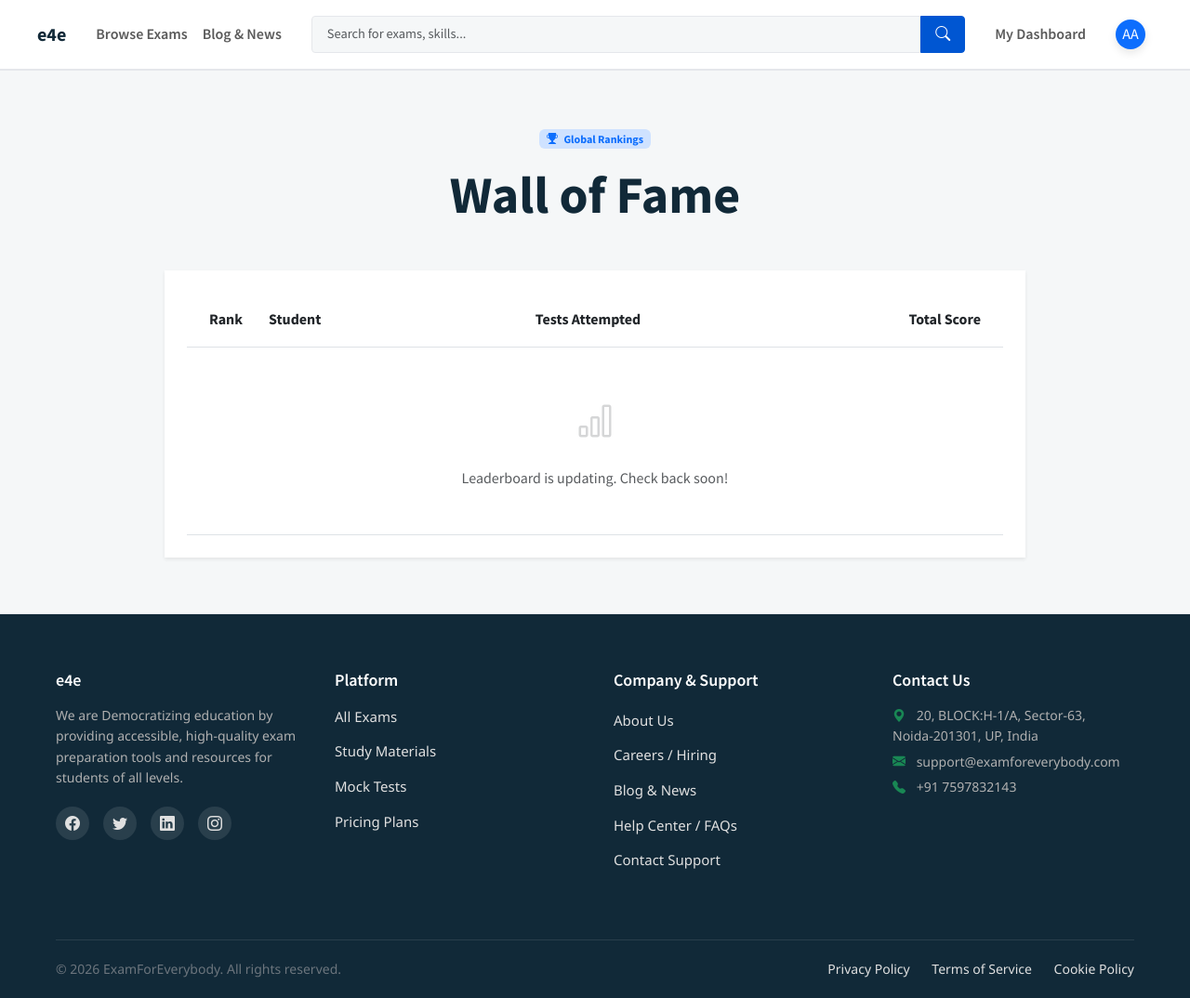
After one commit to examprepindia1-hub/examforeverybody, a Django app: page /leaderboard/ in a window 1280 px wide. The commit adds this page. Shown: the whole page at 93% size. Run offline with Django 4.2, Linux system fonts and the light colour scheme; a user stored in the database is signed in; data comes from the database, SQL or seed files in the repository; data that the repository does not hold is empty.

Commit message:
added lb

```diff
--- a/core/urls.py
+++ b/core/urls.py
@@ -12,6 +12,8 @@ urlpatterns = [
     path('privacy-policy/', views.privacy_policy, name='privacy_policy'),
     path('terms-of-service/', views.terms_of_service, name='terms_of_service'),
     path('cookie-policy/', views.cookie_policy, name='cookie_policy'),
+    path('leaderboard/', views.leaderboard, name='leaderboard'),
+    path('leaderboard/<slug:slug>/', views.leaderboard, name='leaderboard_slug'),
     path('contact/', views.contact_support, name='contact_support'),
     path('about/', views.about_us, name='about_us'),
     path('careers/', views.careers, name='careers'),
--- a/core/views.py
+++ b/core/views.py
@@ -1,6 +1,7 @@
 from django.shortcuts import render, redirect, get_object_or_404
 from django.contrib.auth.decorators import login_required
-from django.db.models import Avg, Count, Q,F
+from django.db.models import Q, Count, Avg, F
+from .utils import get_leaderboard_data, get_user_rank
 
 from marketplace.models import MarketplaceItem
 from enrollments.models import UserEnrollment
@@ -216,3 +217,54 @@ def robots_txt(request):
     ]
 
     return HttpResponse("\n".join(lines), content_type="text/plain")
+
+@login_required
+def leaderboard(request, slug=None):
+    """
+    Global Leaderboard:
+    - Rank users by sum of scores from their MOST RECENT attempt on unique tests.
+    - Only considers SUBMITTED attempts.
+    - SUPPORTS FILTERS: Path param <slug> OR ?slug=<slug> (legacy support)
+    """
+    selected_slug = slug or request.GET.get('slug')
+
+    # 0. Fetch available tests for the Filter Dropdown
+    # Only show tests that actually have submitted attempts to avoid empty pages
+    available_tests = MarketplaceItem.objects.filter(
+        item_type='MOCK_TEST',
+        mock_test_details__attempts__status='SUBMITTED'
+    ).distinct().order_by('title')
+
+    # 1. Fetch Data via Logic Helper
+    leaderboard_data = get_leaderboard_data(test_slug=selected_slug)
+
+    # 5. Add Rank
+    for index, entry in enumerate(leaderboard_data):
+        entry['rank'] = index + 1
+
+    # 6. Top 20 Logic + Current User
+    # We want to show top 20. If user is authenticated and NOT in top 20,
+    # we append them as the 21st item (or just at the end).
+
+    final_leaderboard = leaderboard_data[:20]
+
+    if request.user.is_authenticated:
+        user_id = request.user.id
+        # Check if user is already in top 20
+        user_in_top_20 = any(entry['user_id'] == user_id for entry in final_leaderboard)
+
+        if not user_in_top_20:
+            # Find user in the full list
+            user_entry = next((entry for entry in leaderboard_data if entry['user_id'] == user_id), None)
+            if user_entry:
+                final_leaderboard.append(user_entry)
+
+    # 7. No Pagination needed for Top 20 view (or simplified)
+    # Paginator is removed as we intentionally limit the view.
+
+    context = {
+        'leaderboard': final_leaderboard,
+        'available_tests': available_tests,
+
+    }
+    return render(request, 'core/leaderboard.html', context)
--- /dev/null
+++ b/templates/core/leaderboard.html
@@ -0,0 +1,131 @@
+{% extends 'base.html' %}
+{% load static %}
+{% load i18n %}
+
+{% block content %}
+<section class="section-pad bg-light-section position-relative overflow-hidden">
+    <div class="container position-relative z-1">
+        <div class="text-center mb-5">
+            <span class="badge badge-modern bg-primary-subtle text-primary mb-3">
+                <i class="bi bi-trophy-fill me-1"></i> {% if selected_test %}
+                {{ selected_test.title }}
+                Ranking
+                {% else %}
+                {% trans "Global Rankings" %}
+                {% endif %}
+            </span>
+            <h1 class="display-4 fw-bold mb-3">
+                {% if selected_test %}
+                {{ selected_test.title }}
+                {% else %}
+                {% trans "Wall of Fame" %}
+                {% endif %}
+            </h1>
+
+
+        </div>
+
+        <div class="row justify-content-center">
+            <div class="col-lg-10">
+                <div class="glass-panel p-4 bg-white shadow-sm">
+                    <div class="table-responsive">
+                        <table class="table table-hover align-middle mb-0">
+                            <thead class="bg-light">
+                                <tr>
+                                    <th class="py-3 ps-4" style="width: 80px;">{% trans "Rank" %}</th>
+                                    <th class="py-3">{% trans "Student" %}</th>
+                                    <th class="py-3 text-center">{% trans "Tests Attempted" %}</th>
+                                    <th class="py-3 pe-4 text-end">{% trans "Total Score" %}</th>
+                                </tr>
+                            </thead>
+                            <tbody>
+                                {% for entry in leaderboard %}
+                                <tr
+                                    class="{% if request.user.is_authenticated and request.user.id == entry.user_id %}table-primary border-primary{% endif %} transition-all hover-lift">
+                                    <td class="ps-4 fw-bold">
+                                        {% if entry.rank == 1 %}
+                                        <span class="fs-4 text-warning">🥇</span>
+                                        {% elif entry.rank == 2 %}
+                                        <span class="fs-4 text-secondary">🥈</span>
+                                        {% elif entry.rank == 3 %}
+                                        <span class="fs-4 text-danger">🥉</span>
+                                        {% else %}
+                                        <span class="badge bg-light text-dark border rounded-pill px-3">#{{ entry.rank
+                                            }}</span>
+                                        {% endif %}
+                                    </td>
+                                    <td>
+                                        <div class="d-flex align-items-center">
+                                            <div class="avatar-circle me-3 fw-bold text-white d-flex align-items-center justify-content-center"
+                                                style="width: 40px; height: 40px; border-radius: 50%; background: linear-gradient(135deg, #0056D2, #00C6FF);">
+                                                {{ entry.display_name|first|upper }}
+                                            </div>
+                                            <div>
+                                                <div class="fw-bold text-dark">
+                                                    {{ entry.display_name }}
+                                                    {% if request.user.is_authenticated and request.user.id == entry.user_id %}
+                                                    <span class="badge bg-primary ms-2 rounded-pill"
+                                                        style="font-size: 0.6rem; vertical-align: middle;">YOU</span>
+                                                    {% endif %}
+                                                </div>
+                                                {% if entry.rank <= 3 %} <span
+                                                    class="badge bg-warning bg-opacity-10 text-warning d-inline-block"
+                                                    style="font-size: 0.65rem;">Top Performer</span>
+                                                    {% endif %}
+                                            </div>
+                                        </div>
+                                    </td>
+                                    <td class="text-center">
+                                        <span class="badge bg-secondary bg-opacity-10 text-secondary rounded-pill px-3">
+                                            {{ entry.tests_taken }}
+                                        </span>
+                                    </td>
+                                    <td class="pe-4 text-end">
+                                        <div class="fw-bold fs-5 text-primary">{{ entry.total_score|floatformat:0 }}
+                                        </div>
+                                        <small class="text-muted">points</small>
+                                    </td>
+                                </tr>
+                                {% empty %}
+                                <tr>
+                                    <td colspan="4" class="text-center py-5 text-muted">
+                                        <i class="bi bi-bar-chart fs-1 d-block mb-3 opacity-25"></i>
+                                        {% trans "Leaderboard is updating. Check back soon!" %}
+                                    </td>
+                                </tr>
+                                {% endfor %}
+                            </tbody>
+                        </table>
+                    </div>
+
+                    <!-- Pagination Removed for Top 20 View -->
+                    {% if leaderboard|length > 20 %}
+                    <div class="row mt-2">
+                        <div class="col-12 text-center text-muted fst-italic">
+                            <small>... Showing your rank amongst top performers ...</small>
+                        </div>
+                    </div>
+                    {% endif %}
+                </div>
+            </div>
+        </div>
+    </div>
+</section>
+
+<style>
+    .avatar-circle {
+        box-shadow: 0 4px 10px rgba(0, 0, 0, 0.1);
+    }
+
+    .hover-lift:hover {
+        transform: translateY(-2px);
+        z-index: 2;
+        box-shadow: 0 5px 15px rgba(0, 0, 0, 0.05);
+    }
+
+    .table-primary {
+        background-color: rgba(0, 86, 210, 0.05) !important;
+        --bs-table-bg: transparent;
+    }
+</style>
+{% endblock %}
--- a/templates/mocktests/exams/sat/result.html
+++ b/templates/mocktests/exams/sat/result.html
@@ -36,6 +36,7 @@
                 </div>
 
                 <a href="{% url 'dashboard' %}" class="btn btn-outline-dark rounded-pill px-5 fw-bold">Back to Dashboard</a>
+                <a href="{% url 'leaderboard_slug' test.item.slug %}" class="btn btn-outline-dark rounded-pill px-5 fw-bold">View Leaderboard</a>
             </div>
 
             <hr class="my-5">
```
Also changed, not shown: core/utils.py (+92 -0 lines), templates/core/dashboard.html (+14 -5 lines), templates/mocktests/result_general.html (+51 -19 lines), templates/mocktests/test_intro.html (+14 -5 lines).
